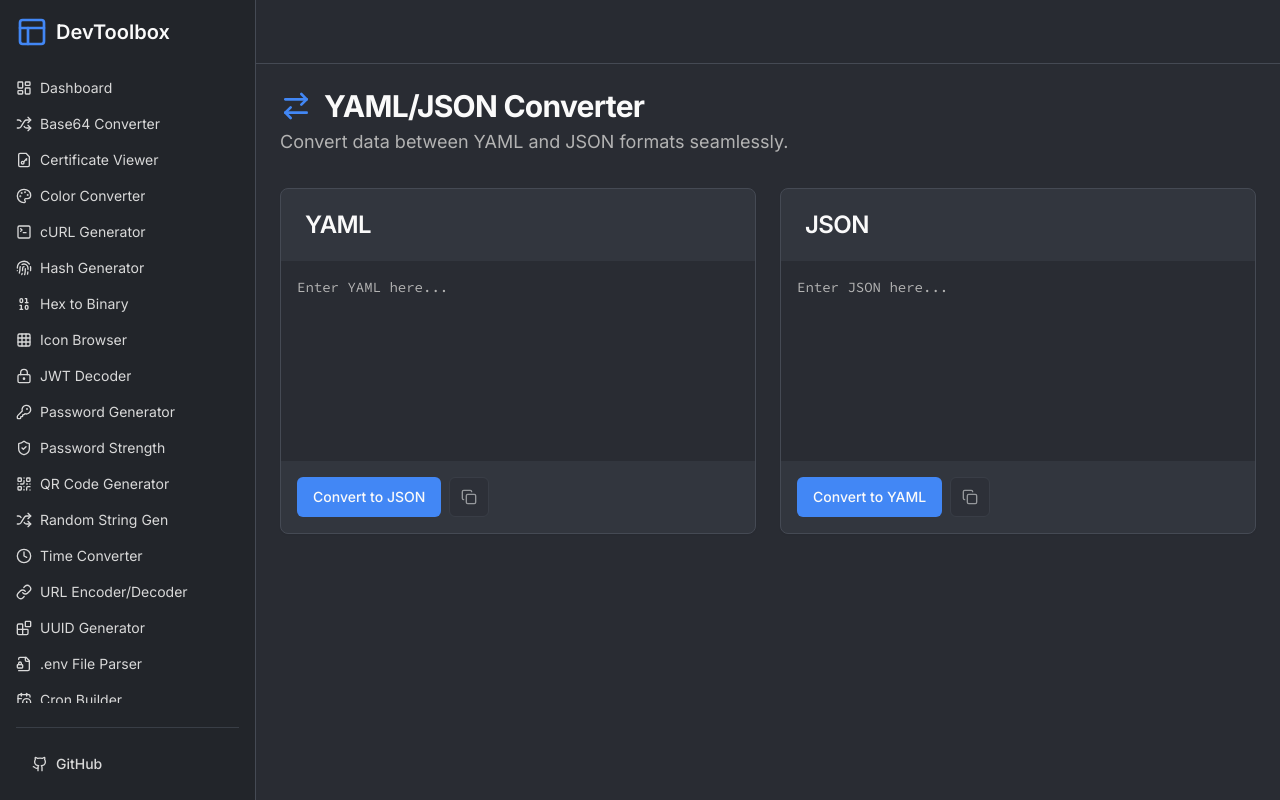
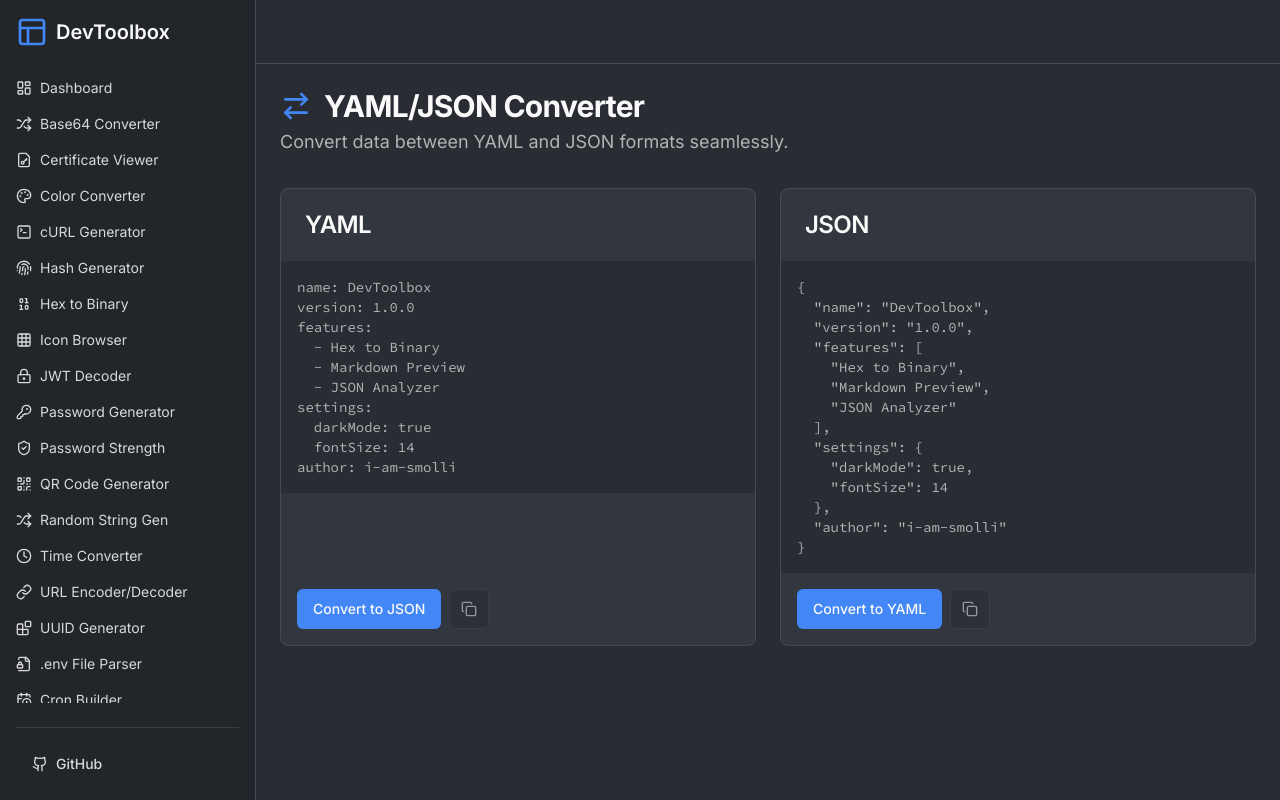
Before and after one commit to i-am-smolli/devtoolbox, a Next.js app: page /devops-tools/yaml-json-converter in a window 1280 px wide. Built offline with nearby package versions, Linux system fonts and the light colour scheme.

Commit message:
add tooltip

```diff
--- a/src/app/devops-tools/yaml-json-converter/page.tsx
+++ b/src/app/devops-tools/yaml-json-converter/page.tsx
@@ -17,7 +17,33 @@ import { ArrowRightLeft, AlertCircle, Copy } from "lucide-react";
 import { useToast } from "@/hooks/use-toast";
 import yaml from "js-yaml";
 
-// Metadata is now handled by layout.tsx
+const placeholderYAML = `name: DevToolbox
+version: 1.0.0
+features:
+  - Hex to Binary
+  - Markdown Preview
+  - JSON Analyzer
+settings:
+  darkMode: true
+  fontSize: 14
+author: i-am-smolli
+`;
+
+const placeholderJSON = `{
+  "name": "DevToolbox",
+  "version": "1.0.0",
+  "features": [
+    "Hex to Binary",
+    "Markdown Preview",
+    "JSON Analyzer"
+  ],
+  "settings": {
+    "darkMode": true,
+    "fontSize": 14
+  },
+  "author": "i-am-smolli"
+}
+`;
 
 export default function YamlJsonConverterPage() {
   const [yamlInput, setYamlInput] = useState("");
@@ -145,7 +171,7 @@ export default function YamlJsonConverterPage() {
           <CardContent className="grow p-0">
             <Textarea
               ref={yamlTextareaRef}
-              placeholder="Enter YAML here..."
+              placeholder={placeholderYAML}
               value={yamlInput}
               onChange={handleYamlInputChange}
               className="w-full resize-none border-0 rounded-none focus-visible:ring-0 p-4 font-code text-sm min-h-[200px]"
@@ -176,7 +202,7 @@ export default function YamlJsonConverterPage() {
           <CardContent className="grow p-0">
             <Textarea
               ref={jsonTextareaRef}
-              placeholder="Enter JSON here..."
+              placeholder={placeholderJSON}
               value={jsonInput}
               onChange={handleJsonInputChange}
               className="w-full resize-none border-0 rounded-none focus-visible:ring-0 p-4 font-code text-sm min-h-[200px]"
--- a/src/app/json-analyzer/page.tsx
+++ b/src/app/json-analyzer/page.tsx
@@ -17,7 +17,7 @@ const initialJson = {
   version: "1.0.0",
   features: ["Hex to Binary", "Markdown Preview", "JSON Analyzer"],
   settings: { darkMode: true, fontSize: 14 },
-  author: "iamsmolli",
+  author: "i-am-smolli",
 };
 
 export default function JsonAnalyzerPage() {
--- a/src/app/networking-tools/cidr-calculator/page.tsx
+++ b/src/app/networking-tools/cidr-calculator/page.tsx
@@ -18,8 +18,7 @@ import {
 } from "@/components/ui/table";
 import { Network, AlertCircle } from "lucide-react";
 import { Separator } from "@/components/ui/separator";
-
-// Metadata is now handled by layout.tsx
+import { InfoTooltip } from "@/components/InfoTooltip";
 
 interface CidrCalculationResults {
   networkAddress: string;
@@ -280,53 +279,100 @@ export default function CidrCalculatorPage() {
                   <strong>Network Address:</strong>{" "}
                   <span className="font-code">
                     {calculationResults.networkAddress}
+                    <InfoTooltip>
+                      It acts as the identifier for the subnet itself, much like a street name represents an entire street. <br />
+                      It doesn&apos;t refer to a specific device but to the network as a whole. <br />
+                      For this reason, it cannot be assigned to any individual device.
+                    </InfoTooltip>
                   </span>
                 </div>
                 <div>
                   <strong>Broadcast Address:</strong>{" "}
                   <span className="font-code">
                     {calculationResults.broadcastAddress}
+                    <InfoTooltip>
+                      It serves as the &quot;send to all&quot; address. A packet sent to this address is received by every other device within that same subnet. <br />
+                      Therefore, it cannot be assigned to a single device.
+                    </InfoTooltip>
                   </span>
                 </div>
                 <div>
                   <strong>First Usable Host:</strong>{" "}
                   <span className="font-code">
                     {calculationResults.firstUsableHost}
+                    <InfoTooltip>
+                      This is the first IP address that can be assigned to a device within the subnet. <br />
+                      It&apos;s like the first house on a street that can be lived in. <br />
+                      It is always the <strong>network address</strong> +1.
+                    </InfoTooltip>
                   </span>
                 </div>
                 <div>
                   <strong>Last Usable Host:</strong>{" "}
                   <span className="font-code">
                     {calculationResults.lastUsableHost}
+                    <InfoTooltip>
+                      This is the last address within a subnet that can be assigned to a device. <br />
+                      It is always the <strong>broadcast address</strong> - 1.
+                    </InfoTooltip>
                   </span>
                 </div>
                 <div>
                   <strong>Number of Usable Hosts:</strong>{" "}
                   <span className="font-code">
                     {calculationResults.numUsableHosts.toLocaleString()}
+                    <InfoTooltip>
+                      This is the total count of IP addresses available for devices within a subnet. <br />
+                      You can calculate it with the formula 2ⁿ - 2, where &apos;n&apos; is the number of host bits (the bits not used by the subnet mask). <br />
+                      The &quot;- 2&quot; accounts for the reserved <strong>network</strong> and <strong>broadcast addresses</strong>.
+                    </InfoTooltip>
                   </span>
                 </div>
                 <div>
                   <strong>Subnet Mask:</strong>{" "}
                   <span className="font-code">
                     {calculationResults.subnetMask}
+                    <InfoTooltip>
+                      A subnet mask is a 32-bit number that separates the network portion of an IP address from the host portion. <br />
+                      It uses a sequence of 1s to identify the network part and a sequence of 0s to identify the host part (e.g., 255.255.255.0).
+                    </InfoTooltip>
                   </span>
                 </div>
                 <div>
                   <strong>Wildcard Mask:</strong>{" "}
                   <span className="font-code">
                     {calculationResults.wildcardMask}
+                    <InfoTooltip>
+                      The wildcard mask is the inverse of a subnet mask. <br />
+                      It is used in networking rules, like Access Control Lists (ACLs), to specify which parts of an IP address to match. <br />
+                      Where the subnet mask has a 1, the wildcard mask has a 0, and vice versa.
+                    </InfoTooltip>
                   </span>
                 </div>
                 <div>
                   <strong>CIDR Notation:</strong>{" "}
                   <span className="font-code">
                     {calculationResults.cidrNotation}
+                    <InfoTooltip>
+                      CIDR (Classless Inter-Domain Routing) notation is a compact way to represent a subnet mask. <br />
+                      It is shown as a slash followed by a number (e.g., /24), indicating how many bits are used for the network portion of the address. <br />
+                      A /24 is equivalent to a 255.255.255.0 subnet mask.
+                    </InfoTooltip>
                   </span>
                 </div>
                 <div>
                   <strong>IP Type:</strong>{" "}
-                  <span className="font-code">{calculationResults.ipType}</span>
+                  <span className="font-code">
+                    {calculationResults.ipType}
+                    <InfoTooltip>
+                      This categorizes the IP address:
+                      <ul className="list-disc pl-5 mt-1">
+                        <li><b>Private:</b> Used within a local network (like a home or office) and cannot be routed on the public internet (e.g., 192.168.x.x, 10.x.x.x).</li>
+                        <li><b>Public:</b> A globally unique address that is accessible on the internet.</li>
+                        <li><b>Reserved:</b> Part of special-use ranges, such as the loopback address (127.0.0.1), which are not used for standard host assignments.</li>
+                      </ul>
+                    </InfoTooltip>
+                  </span>
                 </div>
               </div>
             </div>
--- a/src/app/text-tools/case-converter/page.tsx
+++ b/src/app/text-tools/case-converter/page.tsx
@@ -14,8 +14,6 @@ import { Textarea } from "@/components/ui/textarea";
 import { Button } from "@/components/ui/button";
 import { CaseSensitive, Copy } from "lucide-react";
 import { useToast } from "@/hooks/use-toast";
-
-// Metadata is now handled by layout.tsx
 
 // Helper function to split words from various formats
 const toWords = (str: string): string[] => {
--- a/src/app/text-tools/lorem-ipsum-generator/page.tsx
+++ b/src/app/text-tools/lorem-ipsum-generator/page.tsx
@@ -24,6 +24,7 @@ import {
 import { Alert, AlertDescription, AlertTitle } from "@/components/ui/alert";
 import { Pilcrow, Copy, AlertCircle, RefreshCw } from "lucide-react";
 import { useToast } from "@/hooks/use-toast";
+import { InfoTooltip } from "@/components/InfoTooltip";
 
 // Metadata is now handled by layout.tsx
 
@@ -339,7 +340,13 @@ export default function LoremIpsumGeneratorPage() {
         </CardHeader>
         <CardContent className="grid grid-cols-1 md:grid-cols-3 gap-4">
           <div className="space-y-2">
-            <Label htmlFor="generatorType">Generator Type</Label>
+            <Label htmlFor="generatorType">
+              Generator Type
+              <InfoTooltip>
+                Select the type of placeholder text to generate. <br />
+                Options include standard Lorem Ipsum, DevOps jargon, or Tech Startup language.
+              </InfoTooltip>
+            </Label>
             <Select value={generatorType} onValueChange={setGeneratorType}>
               <SelectTrigger id="generatorType">
                 <SelectValue placeholder="Select type" />
@@ -356,6 +363,10 @@ export default function LoremIpsumGeneratorPage() {
           <div className="space-y-2">
             <Label htmlFor="numParagraphs">
               Number of Paragraphs ({MIN_PARAGRAPHS}-{MAX_PARAGRAPHS})
+              <InfoTooltip>
+                Specify how many paragraphs of text to generate. <br />
+                Each paragraph will contain the specified number of sentences.
+              </InfoTooltip>
             </Label>
             <Input
               id="numParagraphs"
@@ -378,8 +389,11 @@ export default function LoremIpsumGeneratorPage() {
           </div>
           <div className="space-y-2">
             <Label htmlFor="numSentences">
-              Sentences per Paragraph ({MIN_SENTENCES_PER_PARAGRAPH}-
-              {MAX_SENTENCES_PER_PARAGRAPH})
+              Sentences per Paragraph ({MIN_SENTENCES_PER_PARAGRAPH}-{MAX_SENTENCES_PER_PARAGRAPH})
+              <InfoTooltip>
+                Specify how many sentences each paragraph should contain. <br />
+                This allows you to control the length and complexity of the generated text.
+              </InfoTooltip>
             </Label>
             <Input
               id="numSentences"
```
